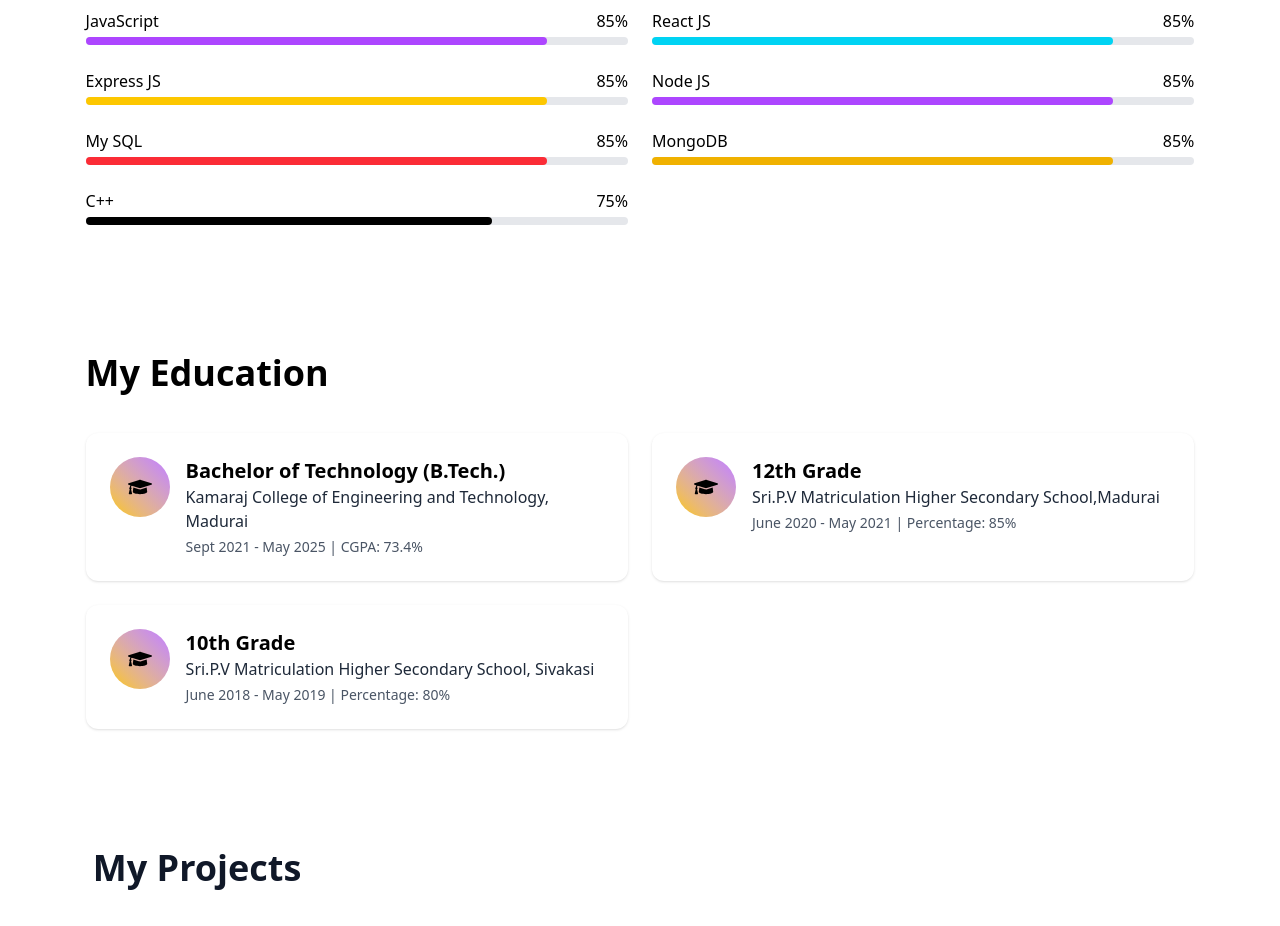
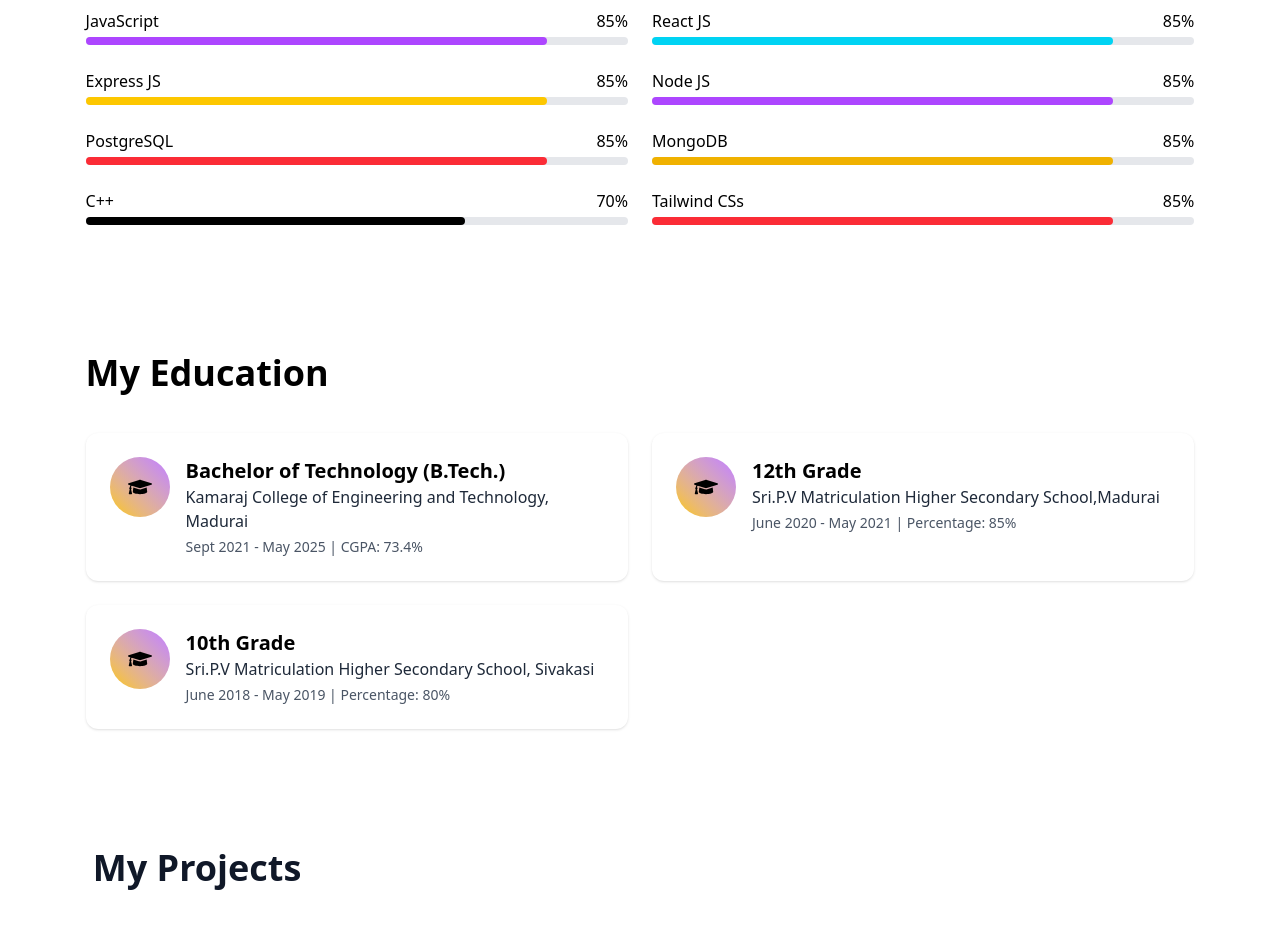
Before and after one commit to lonelykidtillnow/Portfolioo, a React (Vite) app: page / in a window 1280 px wide. Shown: the part 1160-2086 px from the top of the page. Built offline with nearby package versions, Linux system fonts and the light colour scheme.

Commit message:
portfolio

```diff
--- a/src/home.jsx
+++ b/src/home.jsx
@@ -22,7 +22,7 @@ const Home = () => {
                                 delaySpeed={1000}
                             />
                         </p>
-                        <a href="https://drive.google.com/file/d/1PBfm6b_XX5JvhDD-S_59ZEXqJIJisR_U/view"><button className="text-[16px] font-[500px] text-[#FFFFFF] leading-[24px] bg-[#6244c5] font-[poppins] p-[10px] rounded-xl w-[200px]">Download CV</button></a>
+                        <a href="https://drive.google.com/file/d/1ZH9RM1K4Fnc7_hW3ooaoO4wDT5-ZnlX1/view"><button className="text-[16px] font-[500px] text-[#FFFFFF] leading-[24px] bg-[#6244c5] font-[poppins] p-[10px] rounded-xl w-[200px]">Download CV</button></a>
                     </div>
                 </div>
                 <div>
--- a/src/skill.jsx
+++ b/src/skill.jsx
@@ -4,9 +4,10 @@ const Skills = () => {
       { name: "React JS", value: 85, color: "bg-cyan-400" },
       { name: "Express JS", value: 85, color: "bg-yellow-400" },
       { name: "Node JS", value: 85, color: "bg-purple-500" },
-      { name: "My SQL", value: 85, color: "bg-red-500" },
+      { name: "PostgreSQL", value: 85, color: "bg-red-500" },
       { name: "MongoDB", value: 85, color: "bg-yellow-500" },
-      { name: "C++", value: 75, color: "bg-black" },
+      { name: "C++", value: 70, color: "bg-black" },
+      { name: "Tailwind CSs", value: 85, color: "bg-red-500" },
     ];
 
     return (
```
